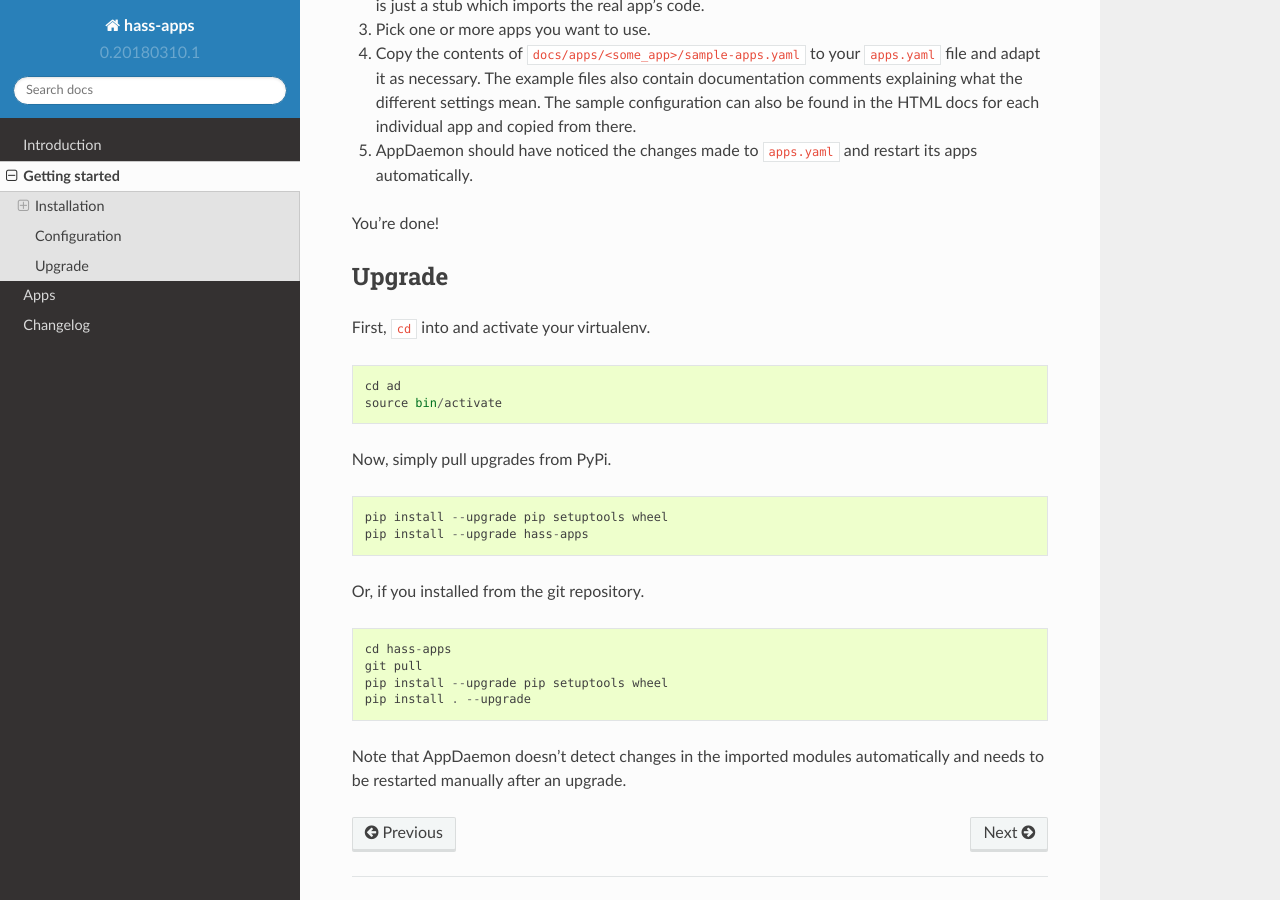
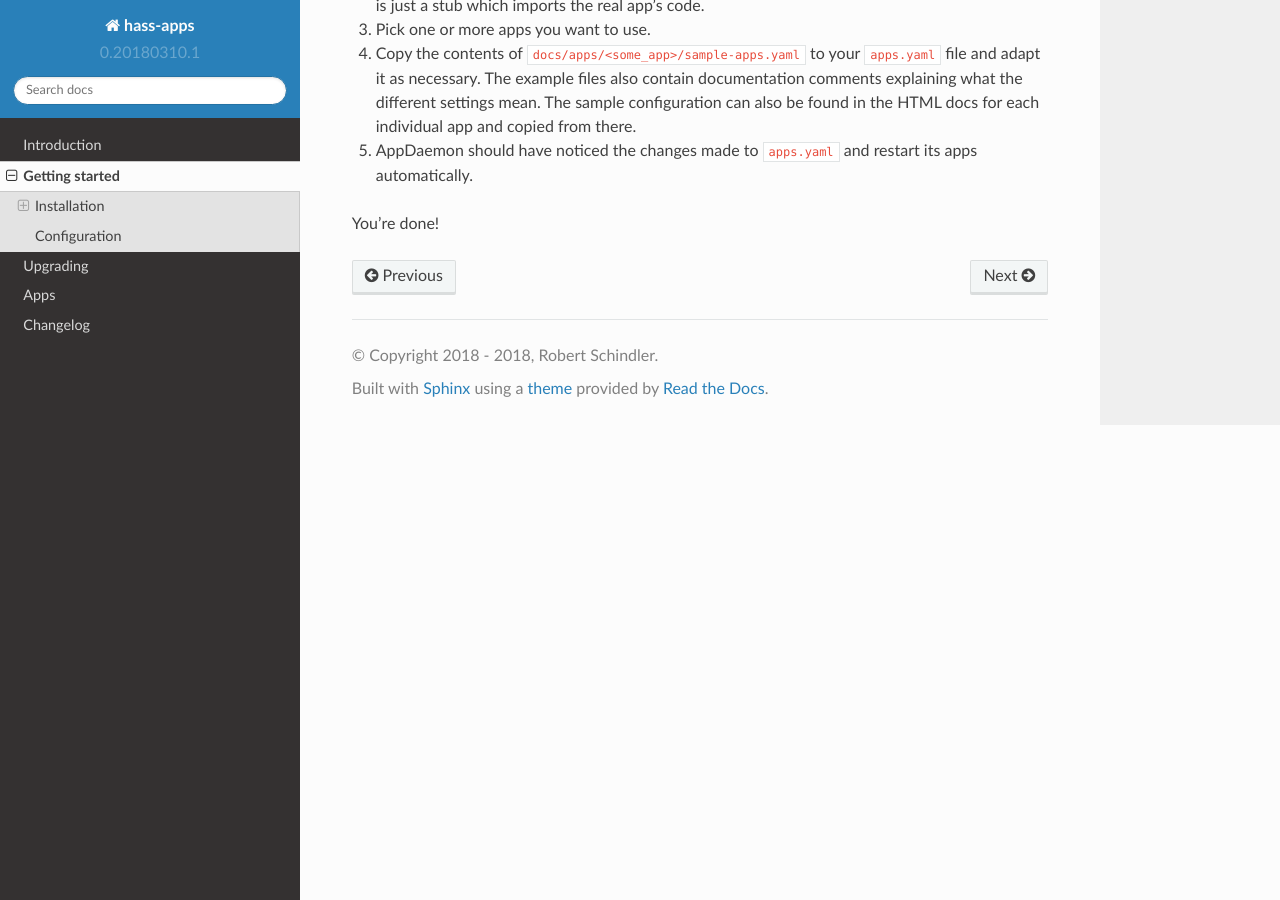
Before and after one commit to bob1de/hass-apps, a Sphinx documentation site: the page built from docs/getting-started.rst, in a window 1280 px wide and 900 px high, scrolled down 1520 px. Built offline with Sphinx 7.4.7 and the Read the Docs theme 2.0.0, drawn with Linux system fonts in a browser that asks for light colours.

Commit message:
Separated upgrading instructions from the getting started section

```diff
--- a/docs/getting-started.rst
+++ b/docs/getting-started.rst
@@ -87,33 +87,3 @@
    restart its apps automatically.
 
 You're done!
-
-
-Upgrade
--------
-
-First, ``cd`` into and activate your virtualenv.
-
-::
-
-    cd ad
-    source bin/activate
-
-Now, simply pull upgrades from PyPi.
-
-::
-
-    pip install --upgrade pip setuptools wheel
-    pip install --upgrade hass-apps
-
-Or, if you installed from the git repository.
-
-::
-
-    cd hass-apps
-    git pull
-    pip install --upgrade pip setuptools wheel
-    pip install . --upgrade
-
-Note that AppDaemon doesn't detect changes in the imported modules
-automatically and needs to be restarted manually after an upgrade.
--- a/docs/index.rst
+++ b/docs/index.rst
@@ -13,6 +13,7 @@
 
    Introduction <self>
    getting-started
+   upgrading
    apps/index
    CHANGELOG
 
```
Also changed, not shown: docs/upgrading.rst (added, +28 -0 lines).
